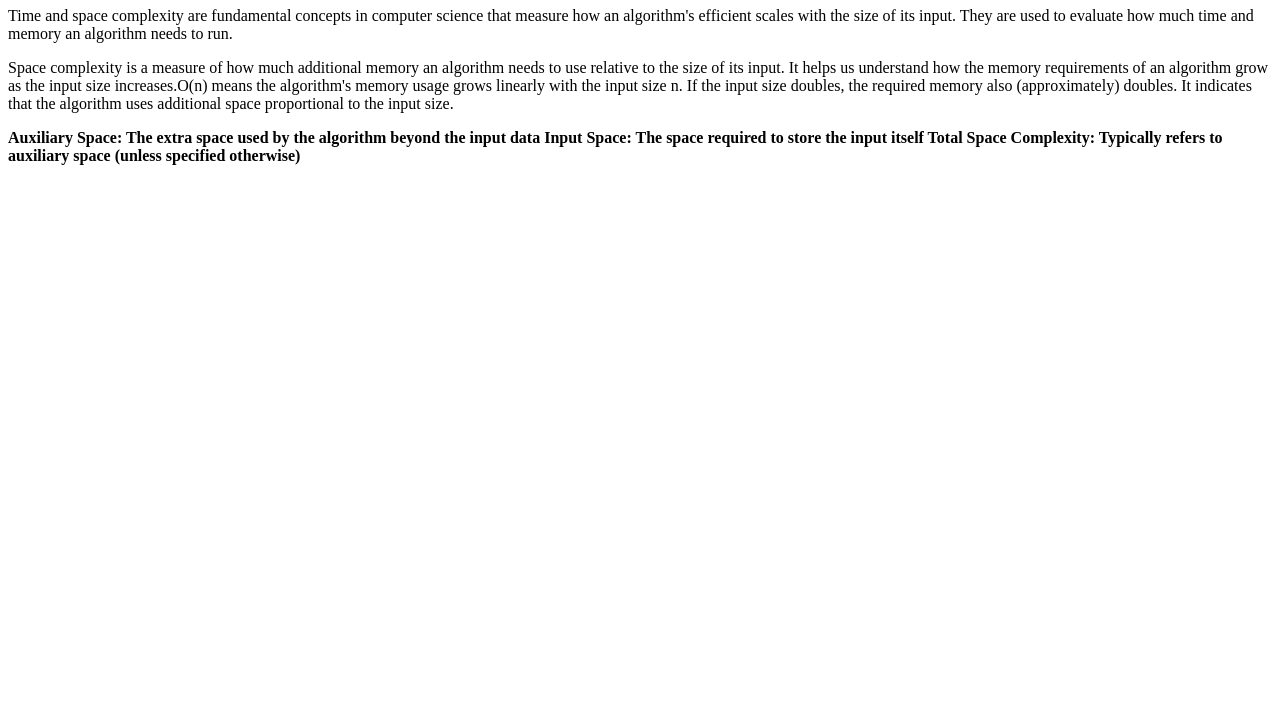
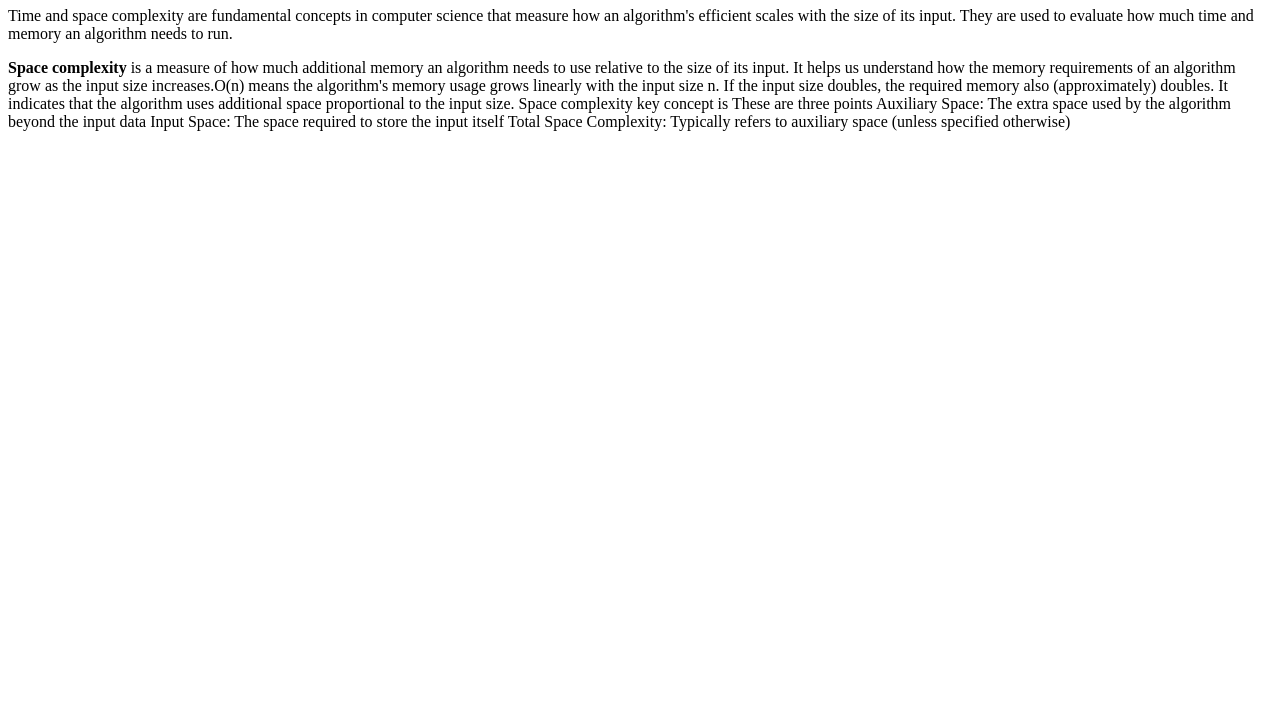
Before and after one commit to acciojob/time-and-space-complexity-thilak-1999, a website: page main.html in a window 1280 px wide. Shown: the part 73-800 px from the top of the page. Drawn offline with Linux system fonts and the light colour scheme.

Commit message:
created a submission

```diff
--- a/main.html
+++ b/main.html
@@ -9,11 +9,11 @@
 <body>
 	 <h1>Time,Space,Complexity</h1>
 	<p>Time and space complexity are fundamental concepts in computer science that measure how an algorithm's efficient scales with the size of its input. They are used to evaluate how much time and memory an algorithm needs to run.</p>
-    <p>Space complexity is a measure of how much additional memory an algorithm needs to use relative to the size of its input. It helps us understand how the memory requirements of an algorithm grow as the input size increases.O(n) means the algorithm's memory usage grows linearly with the input size n.
+    <p><b>Space complexity</b> is a measure of how much additional memory an algorithm needs to use relative to the size of its input. It helps us understand how the memory requirements of an algorithm grow as the input size increases.O(n) means the algorithm's memory usage grows linearly with the input size n.
     If the input size doubles, the required memory also (approximately) doubles.
-    It indicates that the algorithm uses additional space proportional to the input size.</p>
-    <b>Auxiliary Space: The extra space used by the algorithm beyond the input data
-     Input Space: The space required to store the input itself Total Space Complexity: Typically refers to auxiliary space (unless specified otherwise)</b>
+    It indicates that the algorithm uses additional space proportional to the input size.
+    Space complexity key concept is These are three points Auxiliary Space: The extra space used by the algorithm beyond the input data
+     Input Space: The space required to store the input itself Total Space Complexity: Typically refers to auxiliary space (unless specified otherwise)</p>
 	<script type="text/javascript" src="./script.js">
 </script>
 
```
